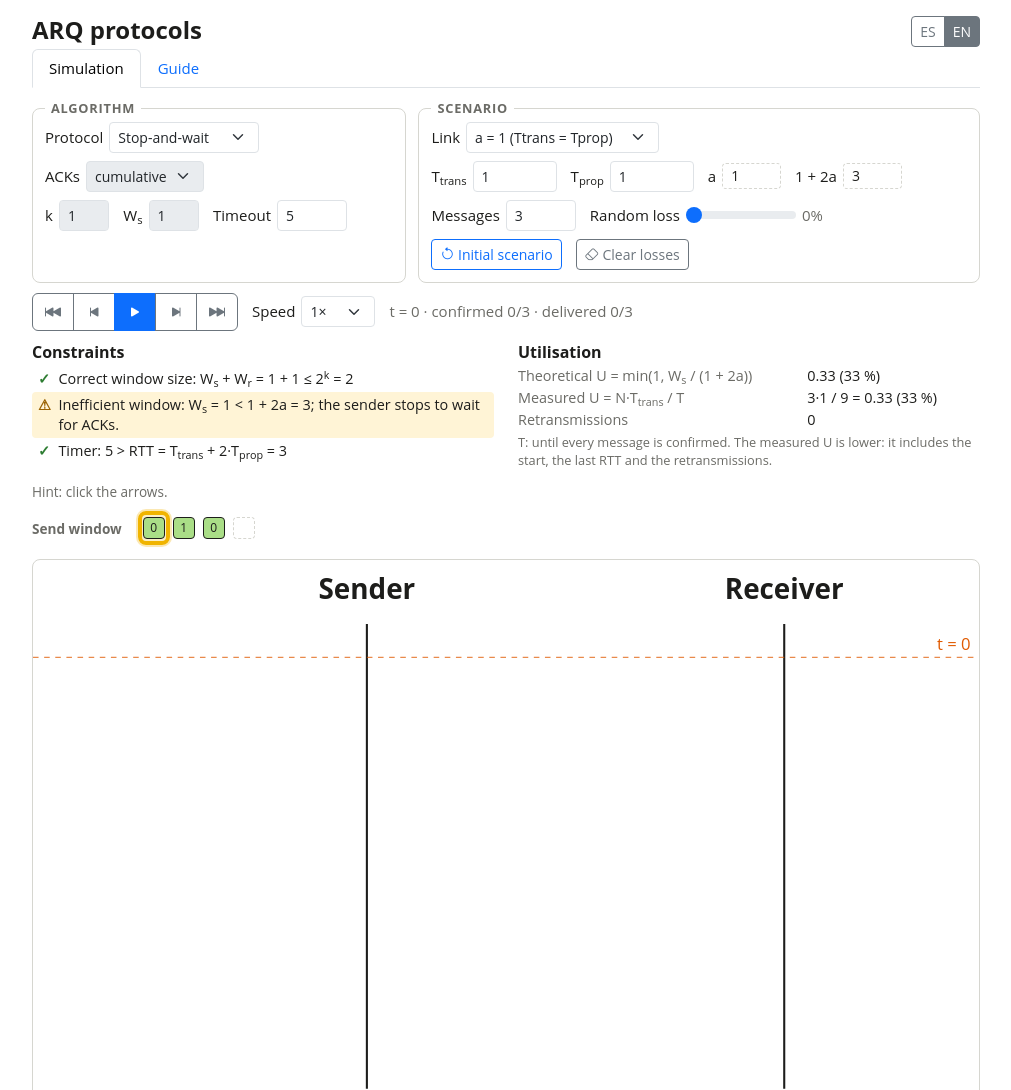
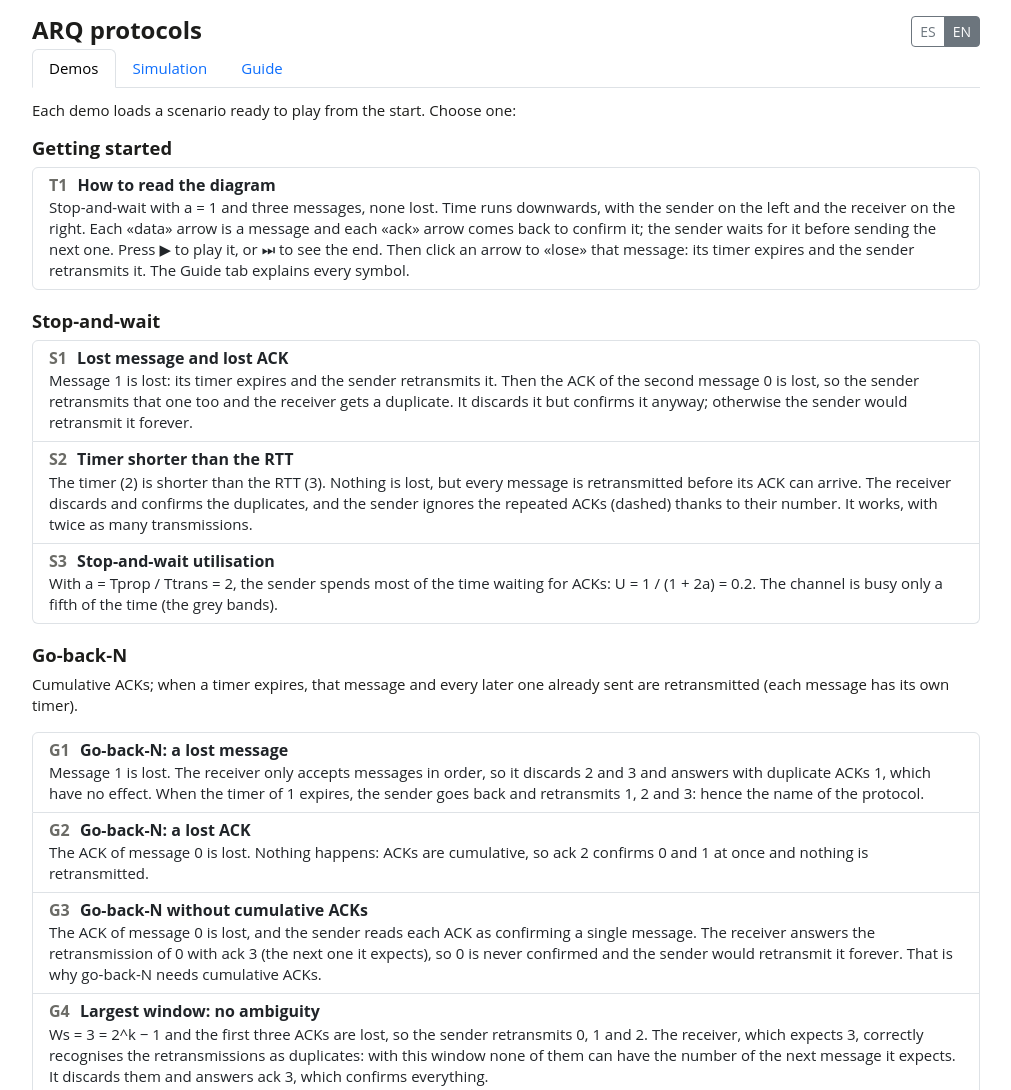
Before and after one commit to destripando-internet/arq-demo, a website with bundled scripts: page index.html in a window 1280 px wide. Shown: the top 1090 px of the page, without its empty margins (134-1145 px from the left). Built offline with nearby package versions, Linux system fonts and the light colour scheme.

Commit message:
pestaña de demos

```diff
--- a/index.html
+++ b/index.html
@@ -24,12 +24,16 @@
 
   <ul class="nav nav-tabs" id="tabs" role="tablist">
     <li class="nav-item" role="presentation">
-      <button type="button" class="nav-link active" role="tab" data-tab="sim" data-i18n="tab.sim"></button></li>
+      <button type="button" class="nav-link active" role="tab" data-tab="demos" data-i18n="tab.demos"></button></li>
+    <li class="nav-item" role="presentation">
+      <button type="button" class="nav-link" role="tab" data-tab="sim" data-i18n="tab.sim"></button></li>
     <li class="nav-item" role="presentation">
       <button type="button" class="nav-link" role="tab" data-tab="guide" data-i18n="tab.guide"></button></li>
   </ul>
 
-  <div id="tab-sim" role="tabpanel">
+  <div id="tab-demos" class="demos" role="tabpanel"></div>
+
+  <div id="tab-sim" role="tabpanel" hidden>
   <section id="demo" class="demo" hidden></section>
   <form id="controls" onsubmit="return false">
     <div class="groups">
@@ -96,7 +100,7 @@
           <option value="2">2×</option>
           <option value="4">4×</option>
         </select></label>
-      <span id="clock" class="clock-readout">t = 0</span>
+      <span id="clock" class="clock-readout"></span>
     </div>
   </form>
 
--- a/main.js
+++ b/main.js
@@ -7,7 +7,7 @@ import { timeScale } from './ui/timescale.js';
 import { renderState, progress, num } from './ui/state.js';
 import { renderGuide } from './ui/guide.js';
 import { LANGS, lang, setLang, t } from './ui/i18n.js';
-import { demoById } from './ui/demos.js';
+import { GROUPS, demoById, demosIn } from './ui/demos.js';
 import { createTape } from './ui/tape.js';
 
 // Playback at 1×, in pixels of the diagram per second: an RTT takes 1.5 s
@@ -30,6 +30,7 @@ const tabs = document.getElementById('tabs');
 const hint = document.getElementById('diagram-hint');
 const guide = document.getElementById('tab-guide');
 const demoBox = document.getElementById('demo');
+const demoList = document.getElementById('tab-demos');
 const tape = createTape(document.getElementById('tape'));
 
 let protocol, trace, times, analysis, scale;
@@ -141,10 +142,37 @@ demoBox.addEventListener('click', e => {
   if (act === 'close') demo = null;
   if (act === 'restore') {
     setPlaying(false);
-    now = loadQuery(new URLSearchParams(demo.query));
+    loadDemo(demo);
     wrap.scrollTop = 0;
   }
   rerun();
+});
+
+// «Demos» tab: every demo by section, the loaded one highlighted.
+function renderDemoList() {
+  demoList.innerHTML = `<p>${t('demos.intro')}</p>` + GROUPS.map(g => `
+    <section>
+      <h2>${g.title[lang()]}</h2>
+      ${g.text ? `<p>${g.text[lang()]}</p>` : ''}
+      <div class="list-group">${demosIn(g).map(d => `
+        <a href="?demo=${d.id}" class="list-group-item list-group-item-action demo-item${d === demo ? ' current' : ''}"
+           data-demo-id="${d.id}"${d === demo ? ' aria-current="true"' : ''}>
+          <h3><span class="demo-id">${d.id}</span> ${d.title[lang()]}</h3>
+          <p>${d.text[lang()]}</p>
+        </a>`).join('')}</div>
+    </section>`).join('');
+}
+
+// A plain click loads the demo here; with a modifier, the link opens a new tab.
+demoList.addEventListener('click', e => {
+  const id = e.target.closest('[data-demo-id]')?.dataset.demoId;
+  if (!id || e.ctrlKey || e.metaKey || e.shiftKey || e.altKey) return;
+  e.preventDefault();
+  setPlaying(false);
+  loadDemo(demoById(id));
+  wrap.scrollTop = 0;
+  rerun();
+  showTab('sim');
 });
 
 function draw() {
@@ -285,10 +313,12 @@ function applyLang(code) {
   showLink();
   showPlayButton();
   guide.innerHTML = renderGuide();
+  renderDemoList();
   if (protocol) renderDemo();
 }
 
-// Tabs: «sim» (controls and diagram) and «guide»; the URL hash keeps it.
+// Tabs: «demos» (the list), «sim» (controls and diagram) and «guide»; the URL
+// hash keeps it.
 function showTab(name) {
   for (const b of tabs.querySelectorAll('[data-tab]')) {
     const on = b.dataset.tab === name;
@@ -296,6 +326,7 @@ function showTab(name) {
     b.ariaSelected = on;
     document.getElementById(`tab-${b.dataset.tab}`).hidden = !on;
   }
+  if (name === 'demos') renderDemoList();
   if (name !== 'sim') setPlaying(false);
   const base = location.pathname + location.search;
   history.replaceState(null, '', name === 'sim' ? base : `${base}#${name}`);
@@ -348,20 +379,34 @@ function loadQuery(q) {
   return time === 'end' ? Infinity : time === null ? START : +time;
 }
 
+// Loads a demo's scenario, from its start.
+function loadDemo(d) {
+  demo = d;
+  now = loadQuery(new URLSearchParams(demo.query));
+  demoKey = stateKey();
+}
+
 function readUrl() {
   const q = new URLSearchParams(location.search);
-  demo = demoById(q.get('demo'));
-  if (demo) {
-    now = loadQuery(new URLSearchParams(demo.query));
-    demoKey = stateKey();
-  }
+  const d = demoById(q.get('demo'));
+  if (d) loadDemo(d);
   if (!demo || q.has('p')) {
     const time = loadQuery(q);
     if (!demo || q.has('t')) now = time;
   }
 }
 
+// The tab in the hash; otherwise the simulation if the URL sets a scenario,
+// or else the list of demos.
+function initialTab() {
+  const name = location.hash.slice(1);
+  if (name === 'demos' || name === 'guide') return name;
+  const q = new URLSearchParams(location.search);
+  return q.has('demo') || q.has('p') ? 'sim' : 'demos';
+}
+
 applyLang(initialLang());
+const firstTab = initialTab();  // before rerun() writes the scenario in the URL
 readUrl();
 rerun();
-showTab(location.hash === '#guide' ? 'guide' : 'sim');
+showTab(firstTab);
--- a/sim/analysis.js
+++ b/sim/analysis.js
@@ -25,6 +25,7 @@ export function analyze(trace, protocol) {
     requiredAck: protocol.requiredAck,
     ackOk: !protocol.requiredAck || ack === protocol.requiredAck,
     efficient: Ws >= 1 + 2 * a,
+    fixedWindow: !!protocol.fixed,  // stop-and-wait: Ws = 1 cannot grow
     timeoutOk: timeout > rtt,
     uTheory: Math.min(1, Ws / (1 + 2 * a)),
     uMeasured: trace.done ? count * tTrans / trace.done : null,
--- a/style.css
+++ b/style.css
@@ -286,10 +286,14 @@ output { min-width: 2.5em; font-variant-numeric: tabular-nums; color: var(--mute
 .demo p { margin: 0; }
 .demo .demo-changed { margin-top: 6px; color: var(--muted); font-size: 0.9rem; }
 
-/* Tabs and guide */
+/* Tabs, list of demos and guide */
 #tabs { margin-bottom: 12px; }
-.guide section { margin-bottom: 20px; }
-.guide h2 { font-size: 1.15rem; font-weight: 700; margin: 0 0 8px; }
+.guide section, .demos section { margin-bottom: 20px; }
+.guide h2, .demos h2 { font-size: 1.15rem; font-weight: 700; margin: 0 0 8px; }
+.demo-item h3 { margin: 0 0 2px; font-size: 1rem; font-weight: 700; }
+.demo-item p { margin: 0; }
+.demo-item .demo-id { margin-right: 6px; color: var(--muted); }
+.demo-item.current { border-left: 4px solid var(--ack); }
 .legend { display: grid; grid-template-columns: 200px 1fr; gap: 10px 16px; align-items: center; margin: 0; }
 .legend dt { display: flex; justify-content: flex-end; font-weight: 400; }
 .legend dd { margin: 0; }
--- a/ui/demos.js
+++ b/ui/demos.js
@@ -4,13 +4,44 @@
 // and never mentions the book. Numbers use a decimal point, as the rest of
 // the UI. README.md repeats the English titles and texts: keep both in sync.
 
+// Sections of the «Demos» tab and of README.md, in order: a demo belongs to
+// the one its ID starts with.
+export const GROUPS = [
+  { id: 'T', title: { en: 'Getting started', es: 'Primeros pasos' } },
+  { id: 'S', title: { en: 'Stop-and-wait', es: 'Parada y espera' } },
+  {
+    id: 'G', title: { en: 'Go-back-N', es: 'Repetición continua' },
+    text: {
+      en: 'Cumulative ACKs; when a timer expires, that message and every later one already sent are retransmitted (each message has its own timer).',
+      es: 'Confirmación acumulativa; cuando expira un temporizador se retransmiten ese mensaje y todos los posteriores ya enviados (cada mensaje tiene su propio temporizador).',
+    },
+  },
+  {
+    id: 'R', title: { en: 'Selective repeat', es: 'Repetición selectiva' },
+    text: {
+      en: 'Individual ACKs by default; cumulative ACKs are an option («ACKs»). When a timer expires, only that message is retransmitted.',
+      es: 'Confirmación individual por defecto; la acumulativa es una opción («Confirmación»). Cuando expira un temporizador, solo se retransmite ese mensaje.',
+    },
+  },
+  { id: 'C', title: { en: 'Cumulative ACKs', es: 'Confirmación acumulativa' } },
+  { id: 'B', title: { en: 'Bandwidth × delay', es: 'Ancho de banda × retardo' } },
+];
+
 export const DEMOS = [
+  {
+    id: 'T1', query: 'p=saw&n=3&tt=1&d=1&to=5',
+    title: { en: 'How to read the diagram', es: 'Cómo leer el diagrama' },
+    text: {
+      en: 'Stop-and-wait with a = 1 and three messages, none lost. Time runs downwards, with the sender on the left and the receiver on the right. Each «data» arrow is a message and each «ack» arrow comes back to confirm it; the sender waits for it before sending the next one. Press ▶ to play it, or ⏭ to see the end. Then click an arrow to «lose» that message: its timer expires and the sender retransmits it. The Guide tab explains every symbol.',
+      es: 'Parada y espera con a = 1 y tres mensajes, sin pérdidas. El tiempo avanza hacia abajo, con el emisor a la izquierda y el receptor a la derecha. Cada flecha «data» es un mensaje y cada flecha «ack» vuelve para confirmarlo; el emisor la espera antes de enviar el siguiente. Pulsa ▶ para reproducirlo, o ⏭ para ver el final. Después haz clic en una flecha para «perder» ese mensaje: su temporizador expira y el emisor lo retransmite. La pestaña Guía explica cada símbolo.',
+    },
+  },
   {
     id: 'S1', query: 'p=saw&n=3&tt=1&d=1&to=5&l=d1.1,a3',
     title: { en: 'Lost message and lost ACK', es: 'Mensaje perdido y ACK perdido' },
     text: {
       en: 'Message 1 is lost: its timer expires and the sender retransmits it. Then the ACK of the second message 0 is lost, so the sender retransmits that one too and the receiver gets a duplicate. It discards it but confirms it anyway; otherwise the sender would retransmit it forever.',
-      es: 'Se pierde el mensaje 1: su temporizador expira y el emisor lo retransmite. Después se pierde la confirmación del segundo mensaje 0, así que el emisor también lo retransmite y al receptor le llega un duplicado. Lo descarta, pero lo confirma igualmente; si no, el emisor lo retransmitiría sin fin.',
+      es: 'Se pierde el mensaje 1: su temporizador expira y el emisor lo retransmite. Después se pierde la confirmación del segundo mensaje 0, así que el emisor también lo retransmite y al receptor le llega un duplicado. Lo descarta, pero lo confirma igualmente; si no fuera así, lo retransmitiría sin fin.',
     },
   },
   {
@@ -192,6 +223,7 @@ export const DEMOS = [
 ];
 
 export const demoById = id => DEMOS.find(d => d.id === id) ?? null;
+export const demosIn = group => DEMOS.filter(d => d.id.startsWith(group.id));
 
 // Simulation options of a demo, as the URL would set them (for the tests).
 export function demoOptions(demo) {
--- a/ui/i18n.js
+++ b/ui/i18n.js
@@ -6,8 +6,10 @@ const TEXTS = {
   en: {
     'title': 'ARQ protocols',
     'language': 'Language',
+    'tab.demos': 'Demos',
     'tab.sim': 'Simulation',
     'tab.guide': 'Guide',
+    'demos.intro': 'Each demo loads a scenario ready to play from the start. Choose one:',
     'algorithm': 'Algorithm',
     'scenario': 'Scenario',
     'protocol': 'Protocol',
@@ -39,8 +41,8 @@ const TEXTS = {
     'demo.modified': 'You have changed the scenario of this demo.',
     'demo.restore': 'Restore it',
     'demo.close': 'Close',
-    'progress': ({ time, confirmed, delivered, count }) =>
-      `t = ${time} · confirmed ${confirmed}/${count} · delivered ${delivered}/${count}`,
+    'progress': ({ confirmed, delivered, count }) =>
+      `confirmed ${confirmed}/${count} · delivered ${delivered}/${count}`,
     'wrong': ({ n }) => `(${n} wrong)`,
 
     'proto.saw': 'Stop-and-wait',
@@ -86,6 +88,8 @@ const TEXTS = {
       `Efficient window: W<sub>s</sub> = ${Ws} ≥ 1 + 2a = ${min}; the sender never stops.`,
     'check.efficient.warn': ({ Ws, min }) =>
       `Inefficient window: W<sub>s</sub> = ${Ws} &lt; 1 + 2a = ${min}; the sender stops to wait for ACKs.`,
+    'check.efficient.saw': ({ min }) =>
+      `Inefficient window, inherent to stop-and-wait: W<sub>s</sub> = 1 &lt; 1 + 2a = ${min}; the sender stops to wait for every ACK.`,
     'check.timeout.ok': ({ timeout, rtt }) =>
       `Timer: ${timeout} &gt; RTT = T<sub>trans</sub> + 2·T<sub>prop</sub> = ${rtt}`,
     'check.timeout.warn': ({ timeout, rtt }) =>
@@ -148,8 +152,10 @@ const TEXTS = {
   es: {
     'title': 'Protocolos ARQ',
     'language': 'Idioma',
+    'tab.demos': 'Demos',
     'tab.sim': 'Simulación',
     'tab.guide': 'Guía',
+    'demos.intro': 'Cada demo carga un escenario listo para reproducir desde el principio. Elige una:',
     'algorithm': 'Algoritmo',
     'scenario': 'Escenario',
     'protocol': 'Protocolo',
@@ -181,8 +187,8 @@ const TEXTS = {
     'demo.modified': 'Has cambiado el escenario de esta demo.',
     'demo.restore': 'Restablecerlo',
     'demo.close': 'Cerrar',
-    'progress': ({ time, confirmed, delivered, count }) =>
-      `t = ${time} · confirmados ${confirmed}/${count} · entregados ${delivered}/${count}`,
+    'progress': ({ confirmed, delivered, count }) =>
+      `confirmados ${confirmed}/${count} · entregados ${delivered}/${count}`,
     'wrong': ({ n }) => `(${n} ${n === 1 ? 'erróneo' : 'erróneos'})`,
 
     'proto.saw': 'Parada y espera',
@@ -228,6 +234,8 @@ const TEXTS = {
       `Ventana eficiente: W<sub>s</sub> = ${Ws} ≥ 1 + 2a = ${min}; el emisor no se detiene.`,
     'check.efficient.warn': ({ Ws, min }) =>
       `Ventana ineficiente: W<sub>s</sub> = ${Ws} &lt; 1 + 2a = ${min}; el emisor se detiene a esperar confirmaciones.`,
+    'check.efficient.saw': ({ min }) =>
+      `Ventana ineficiente, inherente a parada y espera: W<sub>s</sub> = 1 &lt; 1 + 2a = ${min}; el emisor se detiene a esperar cada confirmación.`,
     'check.timeout.ok': ({ timeout, rtt }) =>
       `Temporizador: ${timeout} &gt; RTT = T<sub>trans</sub> + 2·T<sub>prop</sub> = ${rtt}`,
     'check.timeout.warn': ({ timeout, rtt }) =>
--- a/ui/state.js
+++ b/ui/state.js
@@ -19,14 +19,14 @@ export function renderState(trace, an) {
     </div>`;
 }
 
-// «t = … · confirmed … · delivered …» at the current time.
+// «confirmed … · delivered …» at the current time.
 export function progress(trace, now) {
   let snap = trace.snapshots[0];
   for (const s of trace.snapshots) if (s.t <= now) snap = s;
   // Deliveries of a message other than the one due (accepted duplicates)
   const wrong = trace.deliveries.filter((d, i) => d.t <= now && d.abs !== i).length;
   const text = t('progress', {
-    time: +now.toFixed(2), confirmed: snap.base, delivered: snap.delivered, count: trace.params.count,
+    confirmed: snap.base, delivered: snap.delivered, count: trace.params.count,
   });
   return text + (wrong ? ` <strong class="bad">${t('wrong', { n: wrong })}</strong>` : '');
 }
@@ -51,7 +51,7 @@ function checks(an) {
   return [
     check('window', an.windowOk, 'error'),
     ...(an.requiredAck ? [check('ack', an.ackOk, 'error')] : []),
-    check('efficient', an.efficient, 'warn'),
+    !an.efficient && an.fixedWindow ? ['warn', t('check.efficient.saw', args)] : check('efficient', an.efficient, 'warn'),
     check('timeout', an.timeoutOk, 'warn'),
   ];
 }
```
Also changed, not shown: PLAN.md (+2 -2 lines), docs/book-issues.md (+22 -11 lines), test/analysis.test.js (+1 -0 lines), test/demos.test.js (+21 -3 lines), README.md, 1 other file.
